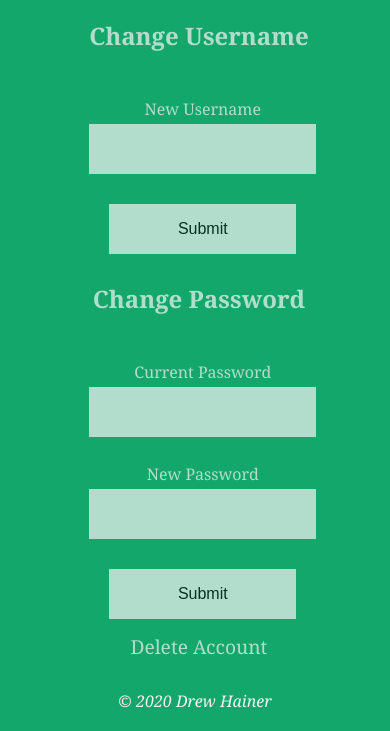
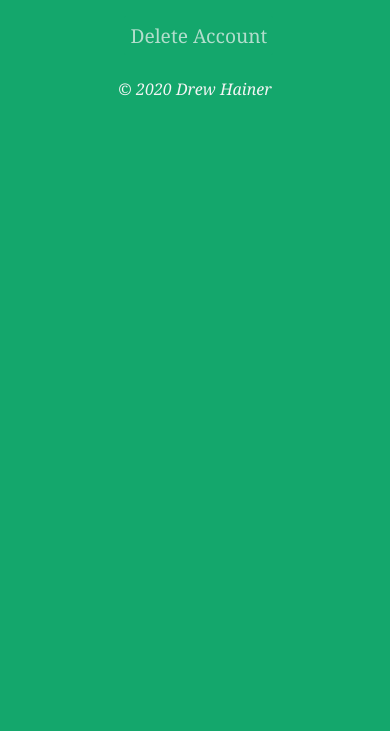
Before and after one commit to CodeConfidant/flask-auth, a Flask app: page /account in a window 390 px wide. Shown: the part 235-966 px from the top of the page. After the commit the page ends 331 px from the top, so only its background shows below. Run offline with Flask 2, Linux system fonts and the light colour scheme.

Commit message:
Added support for Flask-Forms and cleaned up things.

```diff
--- a/app/routes.py
+++ b/app/routes.py
@@ -1,7 +1,8 @@
 from passlib.hash import sha512_crypt
 from connectwrap import db
-from flask import render_template, url_for, request
+from flask import render_template, url_for, request, redirect
 from app import app
+from app.forms import LoginForm, RegisterForm
 
 user_db = db("app/users.db", "Users"); user_db.close_db()
 
@@ -12,18 +13,18 @@ def index():
 
 @app.route('/login', methods=['GET', 'POST'])
 def login():
-    return render_template('login.html', title='Login')
+    return render_template('login.html', title='Sign In', form=LoginForm())
 
 @app.route('/register', methods=['GET', 'POST'])
 def register():
-    return render_template('register.html', title='Register')
+    return render_template('register.html', title='Register', form=RegisterForm())
 
 @app.route('/account', methods=['GET', 'POST'])
 def account():
     return render_template('account.html', title='Account')
 
-@app.route('/adduser', methods = ['POST', 'GET'])
-def adduser():
+@app.route('/register_user', methods=['GET', 'POST'])
+def register_user():
     if (request.method == 'POST'):
         email = request.form['email']
         username = request.form['username']
@@ -38,8 +39,8 @@ def adduser():
             user_db.close_db()
             return render_template('register.html', title='Register', message="Account Creation Failed! That username or email already exists!")
 
-@app.route('/loginuser', methods = ['POST', 'GET'])
-def loginuser():
+@app.route('/login_user', methods=['GET', 'POST'])
+def login_user():
     if (request.method == 'POST'):
         username = request.form['username']
         password = request.form['password']
@@ -57,8 +58,8 @@ def loginuser():
             user_db.close_db()
             return render_template("login.html", title='Login', message="User Login Failed! Either the username or password is incorrect!")
 
-@app.route('/deluser')
-def deluser():
+@app.route('/del_user')
+def del_user():
         username = request.args.get('id')
         user_db.open_db()
         row = user_db.get_row("Username", username)
@@ -70,31 +71,3 @@ def deluser():
             user_db.close_db()
 
             return render_template("index.html", title='Home', message=str("User {0} successfully deleted!").format(username))
-
-@app.route('/changepassword', methods = ['POST', 'GET'])
-def changepassword():
-    if (request.method == 'POST'):
-        username = request.form['username']
-        password = request.form['password']
-        new_password = request.form['new_password']
-        user_db.open_db()
-        row = user_db.get_row("Username", username)
-
-        if (row != None and row["Username"] == username and sha512_crypt.verify(password, row["Password"]) == True):
-            user_db.update_row("Password", sha512_crypt.hash(new_password), "Username", username)
-            user_db.close_db()
-            return render_template("account.html", title='Account', message="Password changed successfully!", email=row["Email"], username=row["Username"], type=row["Type"])
-        else:
-            user_db.close_db()
-            return render_template("account.html", title='Account', message="Password change failed! The current password was incorrect!", email=row["Email"], username=row["Username"], type=row["Type"])
-
-@app.route('/changeusername', methods = ['POST', 'GET'])
-def changeusername():
-    if (request.method == 'POST'):
-        username = request.form['username']
-        new_username = request.form['new_username']
-        user_db.open_db()
-        user_db.update_row("Username", new_username, "Username", username)
-        row = user_db.get_row("Username", new_username)
-        user_db.close_db()
-        return render_template("account.html", title='Account', message="Username changed successfully!", email=row["Email"], username=row["Username"], type=row["Type"])
--- a/app/static/styles/flask-auth.css
+++ b/app/static/styles/flask-auth.css
@@ -43,7 +43,6 @@ a {
 }
 
 input {
-    width: 25%;
     display: block;
     background-color: whitesmoke;
     padding: 1rem;
@@ -89,7 +88,4 @@ input:hover {
 }
 
 @media only screen and (max-width: 860px) {
-    input {
-        width: 50%;
-    }
 }
--- a/app/templates/account.html
+++ b/app/templates/account.html
@@ -7,26 +7,6 @@
         <p>Username: {{ username }}</p>
         <p>Email: {{ email }}</p>
         <p>Type: {{ type }}</p>
-
-        <h2>Change Username</h2>
-        <form action="{{ url_for('changeusername') }}" method="POST" accept-charset="UTF-8" autocomplete="off" autofocus="off" enctype="multipart/form-data">
-            <input type="hidden" id="username" name="username" value="{{ username }}" minlength="8" maxlength="30" required/></br>
-            <label for="password">New Username</label>
-            <input type="text" id="new_username" name="new_username" minlength="8" maxlength="30" required/></br>
-            <input type="submit" value="Submit"/>
-        </form>
-
-        <h2>Change Password</h2>
-        <form action="{{ url_for('changepassword') }}" method="POST" accept-charset="UTF-8" autocomplete="off" autofocus="off" enctype="multipart/form-data">
-            <input type="hidden" id="username" name="username" value="{{ username }}" minlength="8" maxlength="30" required/></br>
-            <label for="password">Current Password</label>
-            <input type="password" id="password" name="password" minlength="8" maxlength="30" required/></br>
-            <label for="password">New Password</label>
-            <input type="password" id="new_password" name="new_password" minlength="8" maxlength="30" required/></br>
-            <input type="submit" value="Submit"/>
-        </form>
-
-        <a href="/deluser?id={{ username }}">Delete Account</a>
+        <a href="/del_user?id={{ username }}">Delete Account</a>
     </div>
-
 {% endblock %}
--- a/app/templates/base.html
+++ b/app/templates/base.html
@@ -3,7 +3,7 @@
     <head>
         <title>Flask-Auth | {{ title }}</title>
         <meta charset="UTF-8"/>
-        <meta http-equiv="content-type" content="text/html; charset=UTF-8"/>
+        <meta http-equiv="content-type" content="text/html"/>
         <meta http-equiv="default-style" content="flask-auth Styles"/>
         <meta name="viewport" content="width=device-width, initial-scale=1.0"/>
         <meta name="application-name" content="flask-auth"/>
--- a/app/templates/index.html
+++ b/app/templates/index.html
@@ -2,8 +2,8 @@
 
 {% block content %}
     <div class="box">
+        <p>{{ message }}</p>
         <h1 class="title">Flask Auth</h1>
         <h2>A simple boilerplate using flask and SQLite</h2>
-        <p>{{ message }}</p>
     </div>
 {% endblock %}
--- a/requirements.txt
+++ b/requirements.txt
@@ -1,9 +1,11 @@
 click==7.1.2
 connectwrap==1.1.3
 Flask==1.1.2
+Flask-WTF==0.14.3
 itsdangerous==1.1.0
 Jinja2==2.11.2
 MarkupSafe==1.1.1
 passlib==1.7.2
 python-dotenv==0.14.0
 Werkzeug==1.0.1
+WTForms==2.3.3
```
Also changed, not shown: app/forms.py (added, +14 -0 lines), app/templates/login.html (+5 -6 lines), app/templates/register.html (+6 -8 lines).
